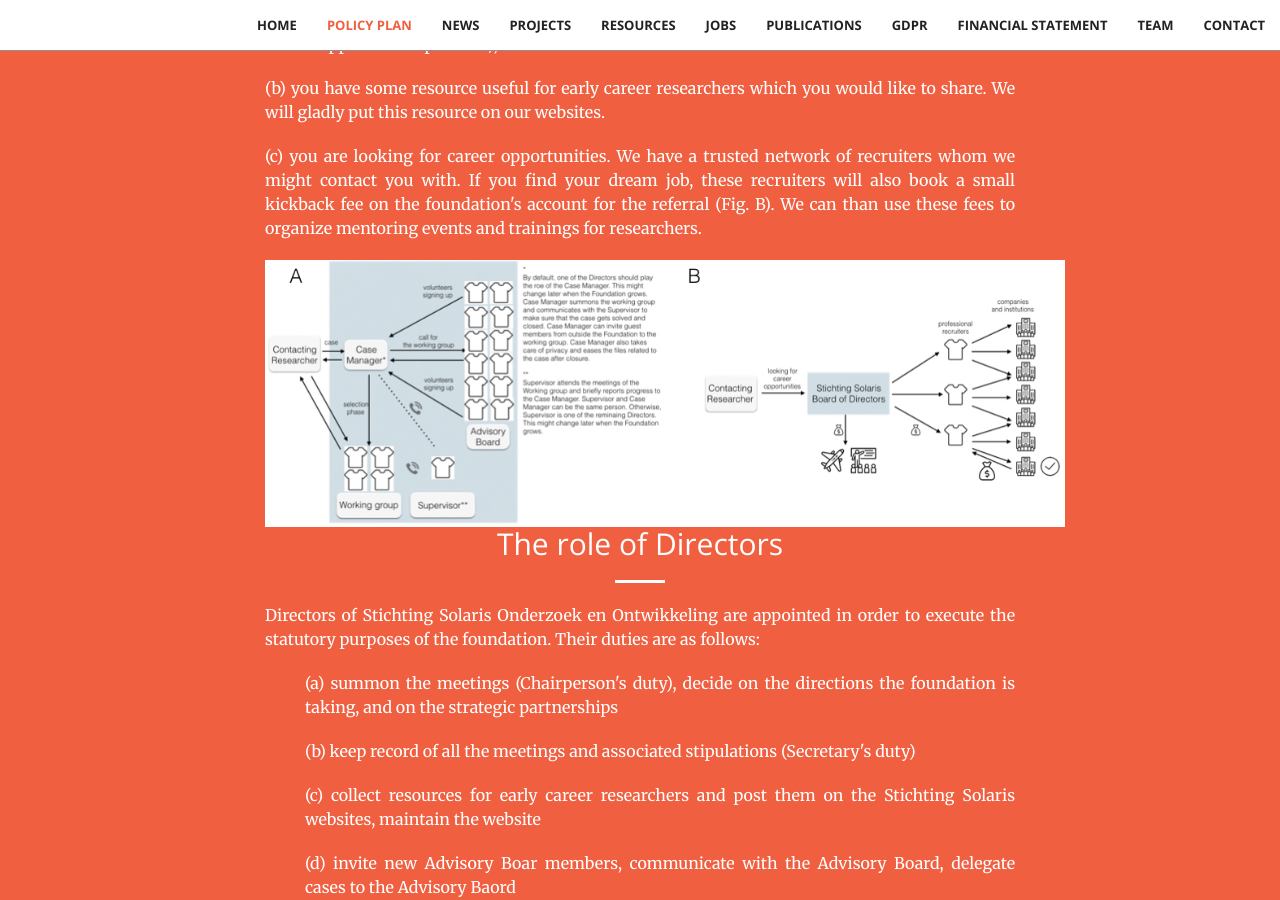
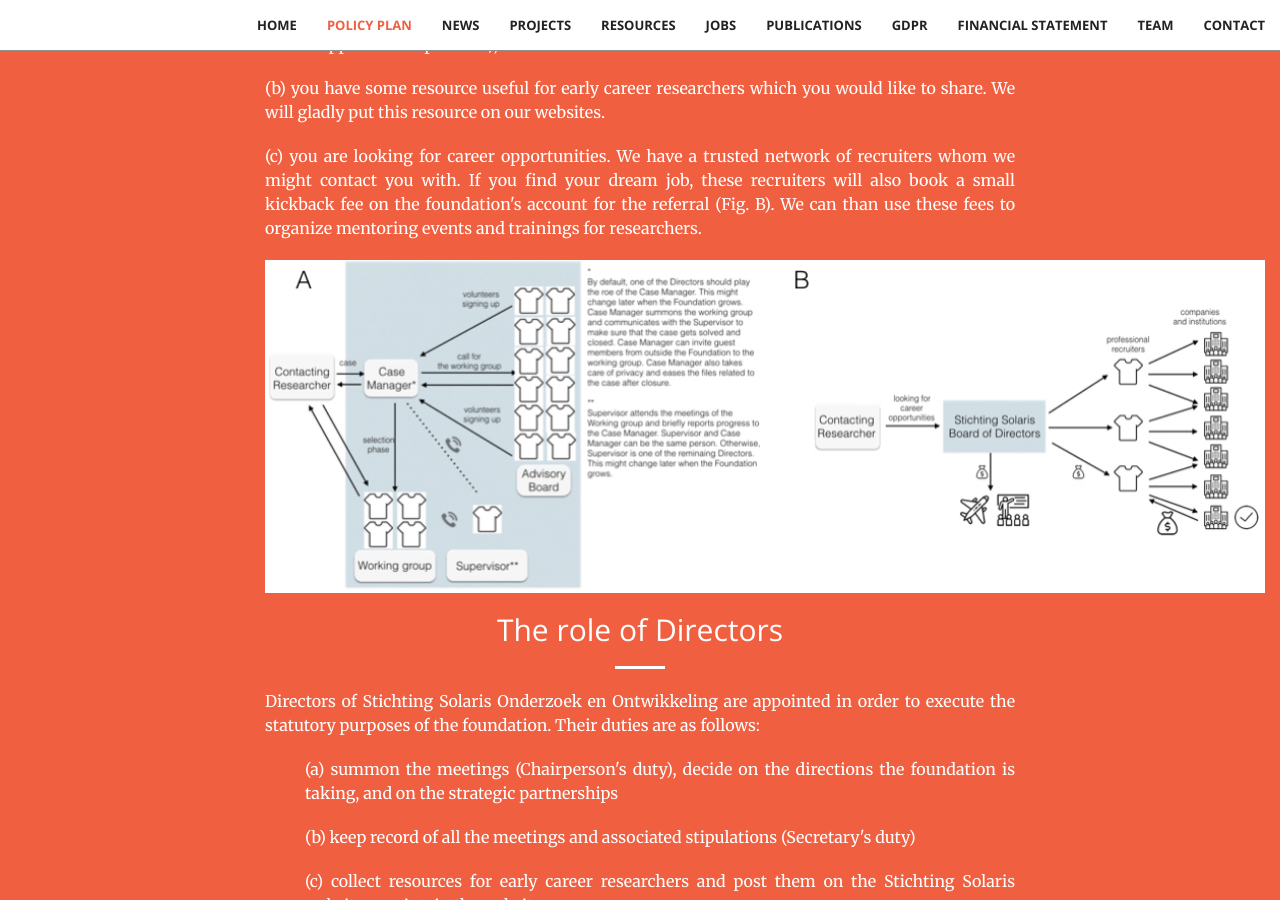
Before and after one commit to stichting-solaris/stichting-solaris.github.io, a Jekyll site: the page built from index.html, in a window 1280 px wide and 900 px high, scrolled down 3571 px. Built offline with Jekyll 4.4.1, drawn with Linux system fonts in a browser that asks for light colours.

Commit message:
Update call-to-action.html

```diff
--- a/_includes/call-to-action.html
+++ b/_includes/call-to-action.html
@@ -92,7 +92,7 @@
                     <hr class="light">
                     <p align="justify"> We are a foundation focused on creating solutions.
                         Therefore, please contact us when:</p>
-                    <p align="justify"> (a) you have a personal problem with your PhD / career.
+                    <p align="justify">(a) you have a personal problem with your PhD / career.
                         We can offer free advice and consultancy to early career researchers. </p>
                         <p align="justify">If we can help you directly, we will consult you as soon as we are available.
                         If we cannot help you directly (e.g. because your case requires some out-of-the-box solution, or
@@ -111,7 +111,7 @@
                 whom we might contact you with. If you find your dream job, these recruiters will also book a small
                 kickback fee on the foundation's account for the referral (Fig. B). We can than use these fees
                 to organize mentoring events and trainings for researchers.</p>
-                    <p><img src="img/fig1.jpg" width="800" align = "left"></p>
+                    <p><img src="img/fig1.jpg" width="1000" align = "center"></p>
                     <p></p>
                     <p></p>
                     <p></p>
```
